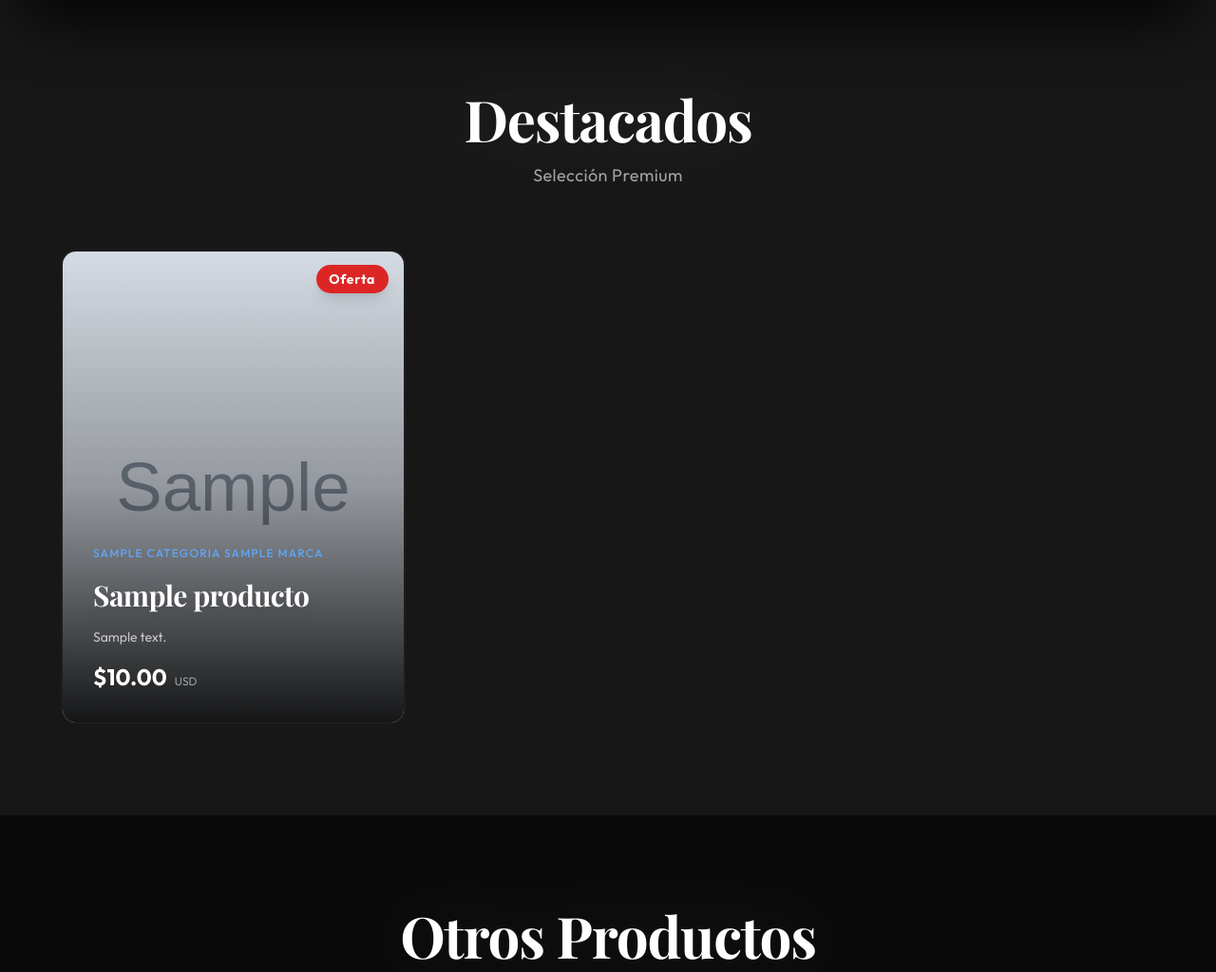
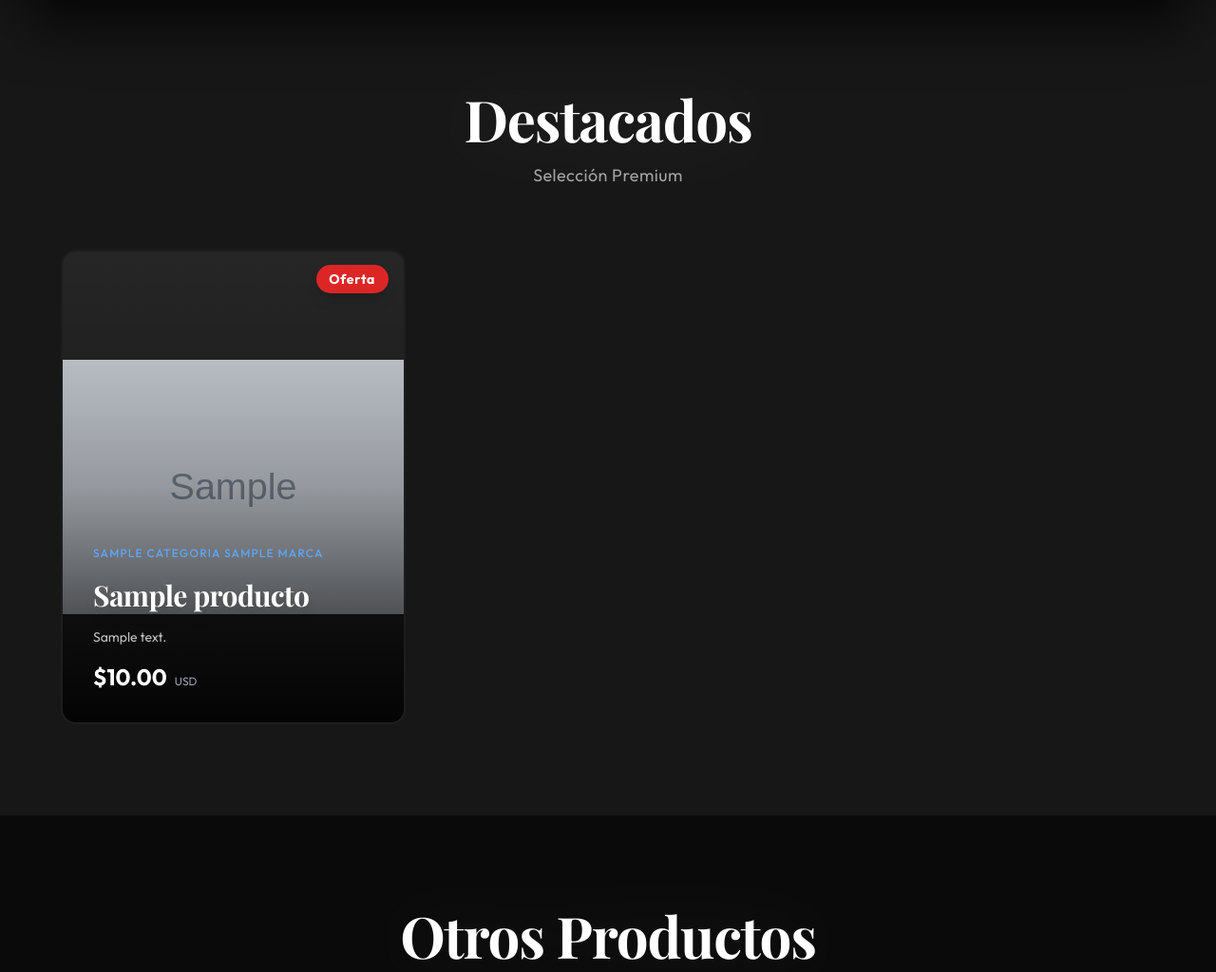
Before and after one commit to Manulynx/kitaluro, a Django app: page / in a window 1280 px wide. Shown: the part 634-1658 px from the top of the page at 95% size. Run offline with Django 5.2, Linux system fonts and the light colour scheme; tables that the repository leaves empty hold one stand-in row (values such as "Sample post"); grey boxes marked "Sample" are stand-in pictures; some libraries are stand-ins or nearby versions.

Commit message:
Tratamiento imagenes

```diff
--- a/kitaluro/templates/home.html
+++ b/kitaluro/templates/home.html
@@ -84,19 +84,22 @@ Future of Home{% endblock %} {% block content %}
           <img
             src="{{ producto.imagen.url }}"
             alt="{{ producto.nombre }}"
-            class="w-full h-full object-cover transition-transform duration-500 group-hover:scale-105"
+            class="w-full h-full object-contain bg-gray-100 dark:bg-neutral-800 transition-transform duration-500 group-hover:scale-102"
+            style="image-rendering: -webkit-optimize-contrast; image-rendering: crisp-edges;"
           />
           {% elif producto.get_main_image %}
           <img
             src="{{ producto.get_main_image.url }}"
             alt="{{ producto.nombre }}"
-            class="w-full h-full object-cover transition-transform duration-500 group-hover:scale-105"
+            class="w-full h-full object-contain bg-gray-100 dark:bg-neutral-800 transition-transform duration-500 group-hover:scale-102"
+            style="image-rendering: -webkit-optimize-contrast; image-rendering: crisp-edges;"
           />
           {% else %}
           <img
             src="{% static 'img/placeholder-product.jpg' %}"
             alt="{{ producto.nombre }}"
-            class="w-full h-full object-cover transition-transform duration-500 group-hover:scale-105"
+            class="w-full h-full object-contain bg-gray-100 dark:bg-neutral-800 transition-transform duration-500 group-hover:scale-102"
+            style="image-rendering: -webkit-optimize-contrast; image-rendering: crisp-edges;"
           />
           {% endif %} {% if producto.en_oferta or producto.destacado %}
           <div class="absolute top-3 sm:top-4 right-3 sm:right-4 z-10">
@@ -243,21 +246,24 @@ Future of Home{% endblock %} {% block content %}
               <img
                 src="{{ producto.imagen.url }}"
                 alt="{{ producto.nombre }}"
-                class="w-full h-full object-cover transform group-hover:scale-110 transition-transform duration-700"
+                class="w-full h-full object-contain bg-gray-100 dark:bg-neutral-800 transform group-hover:scale-102 transition-transform duration-700"
+                style="image-rendering: -webkit-optimize-contrast; image-rendering: crisp-edges;"
                 loading="lazy"
               />
               {% elif producto.get_main_image %}
               <img
                 src="{{ producto.get_main_image.url }}"
                 alt="{{ producto.nombre }}"
-                class="w-full h-full object-cover transform group-hover:scale-110 transition-transform duration-700"
+                class="w-full h-full object-contain bg-gray-100 dark:bg-neutral-800 transform group-hover:scale-102 transition-transform duration-700"
+                style="image-rendering: -webkit-optimize-contrast; image-rendering: crisp-edges;"
                 loading="lazy"
               />
               {% else %}
               <img
                 src="{% static 'img/placeholder-product.jpg' %}"
                 alt="{{ producto.nombre }}"
-                class="w-full h-full object-cover transform group-hover:scale-110 transition-transform duration-700"
+                class="w-full h-full object-contain bg-gray-100 dark:bg-neutral-800 transform group-hover:scale-102 transition-transform duration-700"
+                style="image-rendering: -webkit-optimize-contrast; image-rendering: crisp-edges;"
                 loading="lazy"
               />
               {% endif %}
@@ -530,21 +536,21 @@ Future of Home{% endblock %} {% block content %}
 
     /* Active card image effects */
     .carousel-item.is-active img {
-      transform: scale(1.02);
-      filter: contrast(1.05) saturate(1.15);
+      transform: scale(1);
+      filter: contrast(1.02) saturate(1.05);
       transition: all 0.8s cubic-bezier(0.25, 1, 0.5, 1);
     }
 
     /* Inactive card image */
     .carousel-item:not(.is-active) img {
       transform: scale(1);
-      filter: contrast(0.95) saturate(0.9);
+      filter: contrast(1) saturate(1);
       transition: all 0.6s cubic-bezier(0.25, 1, 0.5, 1);
     }
 
     /* Hover effects only on active card */
     .carousel-item.is-active:hover {
-      transform: scale(1.08) translateZ(10px);
+      transform: scale(1.02) translateZ(10px);
     }
 
     .carousel-item.is-active:hover a {
@@ -553,8 +559,8 @@ Future of Home{% endblock %} {% block content %}
     }
 
     .carousel-item.is-active:hover img {
-      transform: scale(1.08);
-      filter: contrast(1.1) saturate(1.2) brightness(1.02);
+      transform: scale(1.02);
+      filter: contrast(1.05) saturate(1.08) brightness(1.01);
     }
 
     /* Luxury glow animation for active card */
```
Also changed, not shown: productos/templates/index.html (+18 -5 lines).
